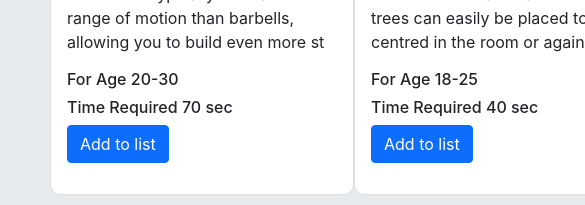
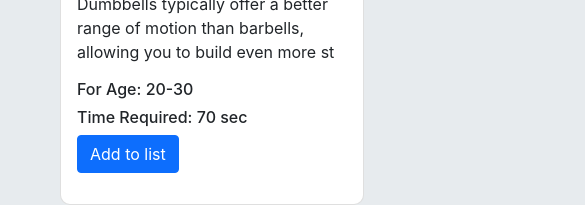
Before and after one commit to MBappy-404/ultra-active-club, a React (Create React App) app: page / in a window 390 px wide. Shown: the part 484-689 px from the top of the page, 585 px wide, since content can reach past the window. Built offline with nearby package versions, Linux system fonts and the light colour scheme.

Commit message:
responsive added

```diff
--- a/src/components/Equipments/Equipment.js
+++ b/src/components/Equipments/Equipment.js
@@ -14,8 +14,8 @@ const Equipment = (props) => {
                 <div className="card-body">
                     <h5 className="card-title">{title}</h5>
                     <p className="card-text">{description.slice(0,100)}</p>
-                    <h6>For Age {age}</h6>
-                    <h6>Time Required {time} sec</h6>
+                    <h6>For Age: {age}</h6>
+                    <h6>Time Required: {time} sec</h6>
                     <button className='btn btn-primary'>Add to list</button>
                 </div>
             </div>
--- a/src/components/Exercise/Exercise.css
+++ b/src/components/Exercise/Exercise.css
@@ -1,29 +1,79 @@
- .exercise-container{
-     display: grid;
-     grid-template-columns:4fr 1fr;
+ .exercise-container {
+    display: grid;
+    grid-template-columns: 4fr 1fr;
  }
 
- .equipments{
-     display: grid;
-     grid-template-columns: repeat(3,1fr);
-     row-gap: 20px;
+ .equipments {
+    display: grid;
+    grid-template-columns: repeat(3, 1fr);
+    row-gap: 20px;
+    column-gap: 20px;
  }
- .card{
+
+ .card {
     height: 480px;
     border-radius: 10px;
  }
- .equipment-container{
+
+ .equipment-container {
     margin: 50px;
  }
 
- .activities{
+ .activities {
     background-color: white;
 
  }
 
 
+ /* responsive  */
+
+ @media only screen and (max-width:600px) {
+    .exercise-container {
+       display: grid;
+       grid-template-columns: repeat(1fr, 1fr);
+       display: flex;
+       flex-direction: column;
 
 
- @media screen  {
+    }
+
+    .equipment-container {
+       margin: 60px;
+    }
+
+    .equipments {
+       display: grid;
+       grid-template-columns: repeat(1, 1fr);
+
+    }
+
+    .activities {
+       margin: 40px;
+
+
+    }
 
  }
+
+
+ @media only screen and (min-width:601px) and (max-width:1000px) {
+    .exercise-container {
+       display: grid;
+       grid-template-columns: 2fr, 1fr;
+       display: flex;
+       flex-direction: column;
+
+
+    }
+
+    .equipments {
+       display: grid;
+       grid-template-columns: repeat(2, 1fr);
+
+
+    }
+
+    .equipment-container {
+       margin: 60px;
+    }
+ }
```
Also changed, not shown: src/components/Exercise/Exercise.js (indentation only).
